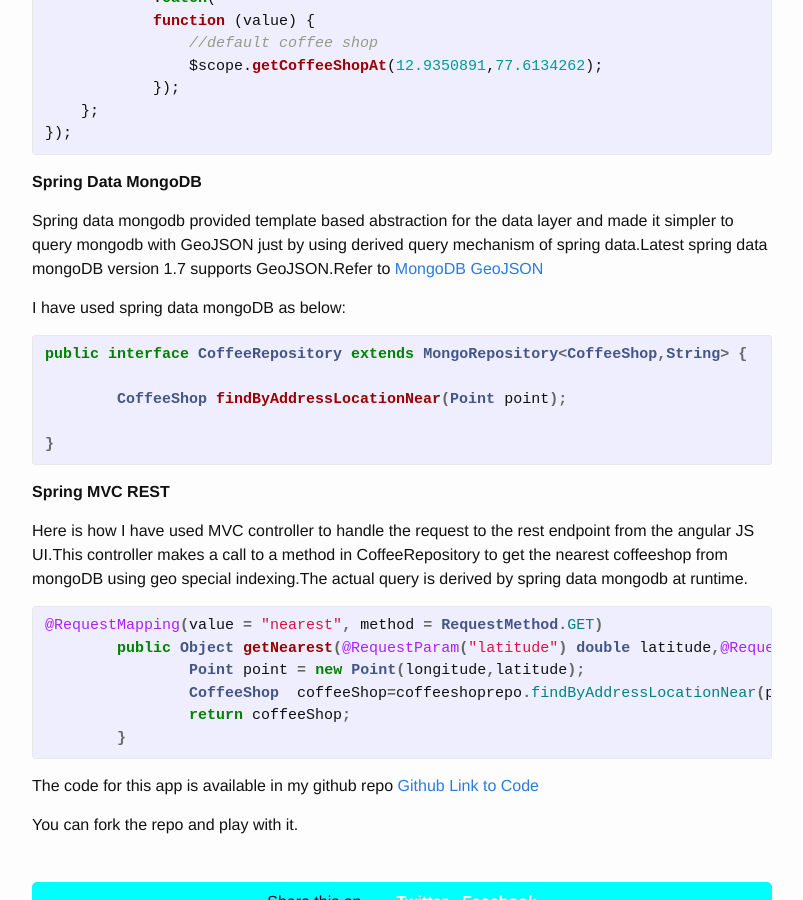
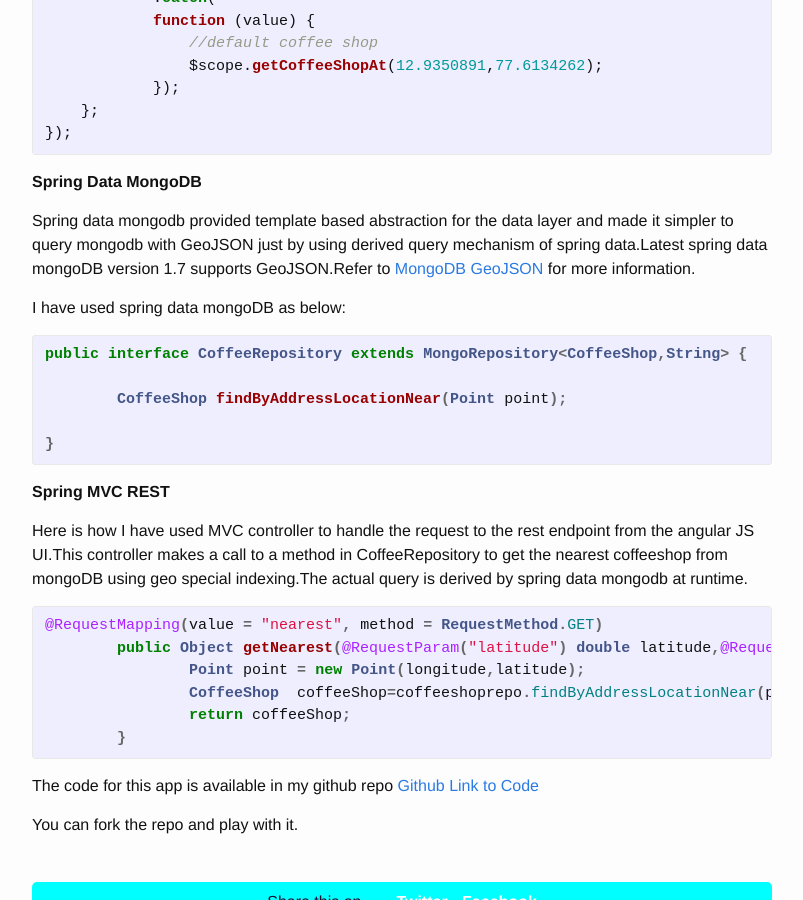
Before and after one commit to arghya88/arghya88.github.io, a Jekyll site: the page built from _posts/2015-06-01-CoffeeShop_Application.markdown, in a window 1280 px wide and 900 px high, scrolled down 2840 px. Shown: the whole window, without its empty margins (238-1041 px from the left). Built offline with Jekyll 4.4.1, drawn with Linux system fonts in a browser that asks for light colours.

Commit message:
Update 2015-06-01-CoffeeShop_Application.markdown

```diff
--- a/_posts/2015-06-01-CoffeeShop_Application.markdown
+++ b/_posts/2015-06-01-CoffeeShop_Application.markdown
@@ -126,16 +126,18 @@
 
 **Spring Data MongoDB**
 
-Spring data mongodb provided template based abstraction for the data layer and made it simpler to query mongodb with GeoJSON just by using derived query mechanism of spring data.Latest spring data mongoDB version 1.7 supports GeoJSON.Refer to [MongoDB GeoJSON](http://docs.mongodb.org/manual/reference/geojson/)
+Spring data mongodb provided template based abstraction for the data layer and made it simpler to query mongodb with GeoJSON just by using derived query mechanism of spring data.Latest spring data mongoDB version 1.7 supports GeoJSON.Refer to [MongoDB GeoJSON](http://docs.mongodb.org/manual/reference/geojson/) for more information.
 
 I have used spring data mongoDB as below:
 
 {% highlight java %}
+
 public interface CoffeeRepository extends MongoRepository<CoffeeShop,String> {
 
 	CoffeeShop findByAddressLocationNear(Point point);
 
 }
+
 {% endhighlight %}
 
 **Spring MVC REST**
```
